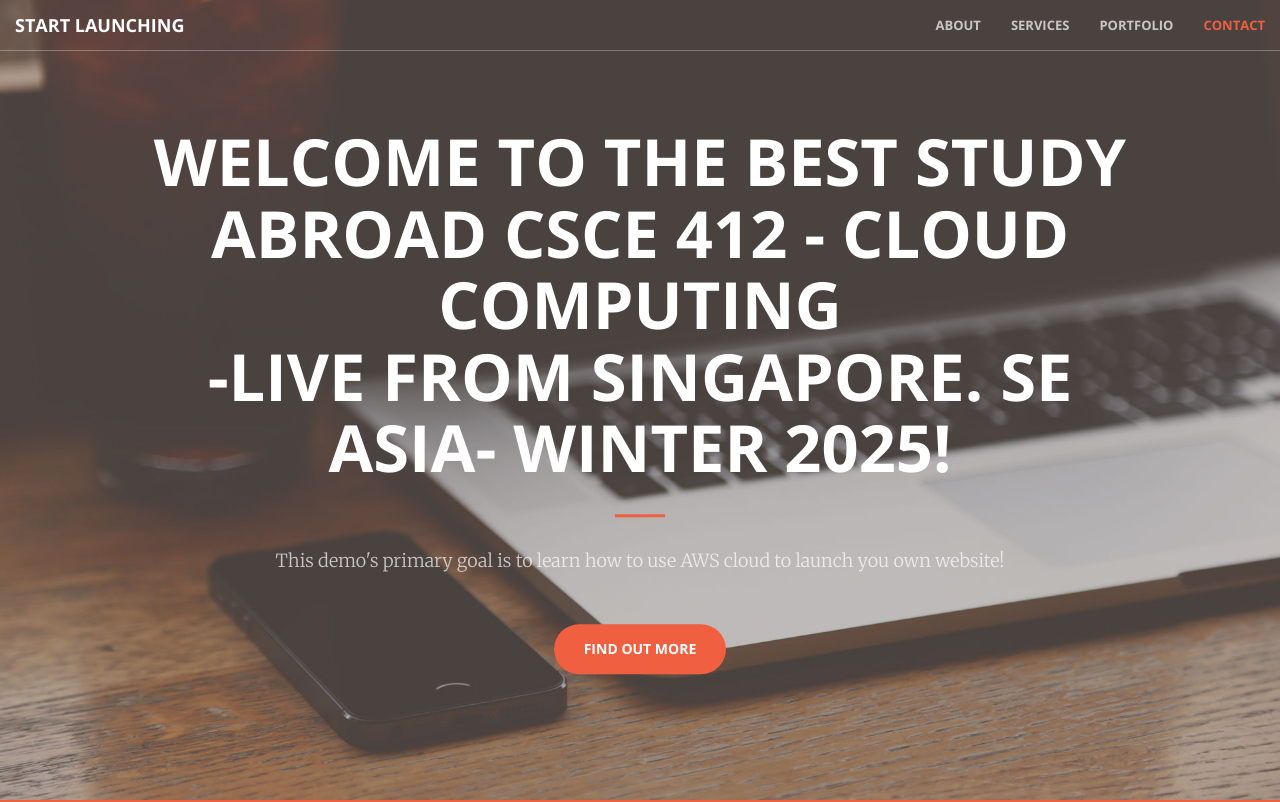
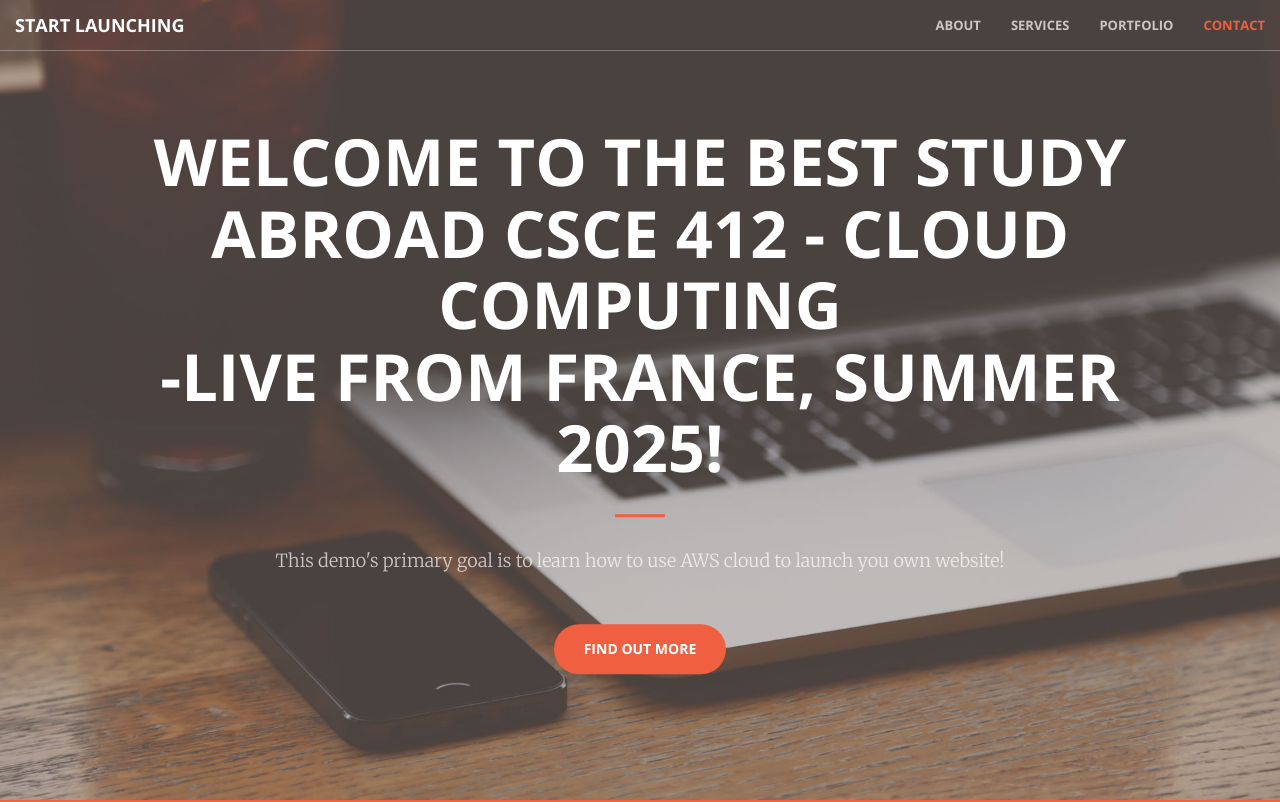
Before and after one commit to rslight/csce412roblight.us, a plain HTML site: page index.html in a window 1280 px wide. Shown: the top 802 px of the page. Drawn offline with nearby package versions, Linux system fonts and the light colour scheme.

Commit message:
Update index.html
from singapore to frane

```diff
--- a/index.html
+++ b/index.html
@@ -75,7 +75,7 @@
         <div class="header-content">
             <div class="header-content-inner">
                 <h1>WELCOME TO the best Study Abroad CSCE 412 - Cloud Computing</h1>
-                <h1>-Live from Singapore.  SE Asia- Winter 2025!</h1>
+                <h1>-Live from France, Summer 2025!</h1>
                 <hr>
                 <p>This demo's primary goal is to learn how to use AWS cloud to launch you own website!</p>
                 <a href="#about" class="btn btn-primary btn-xl page-scroll">Find Out More</a>
```
